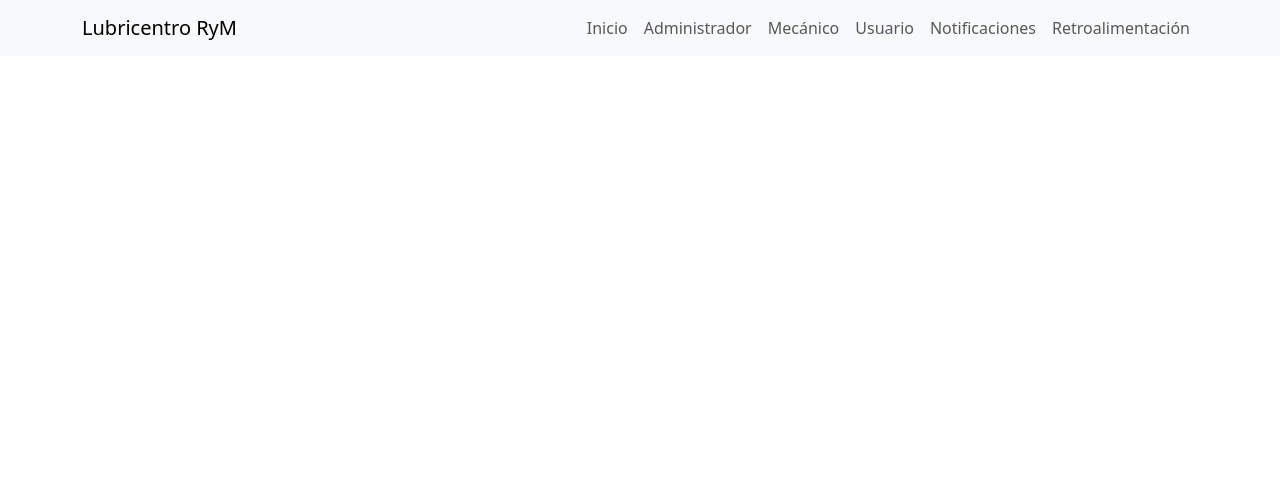
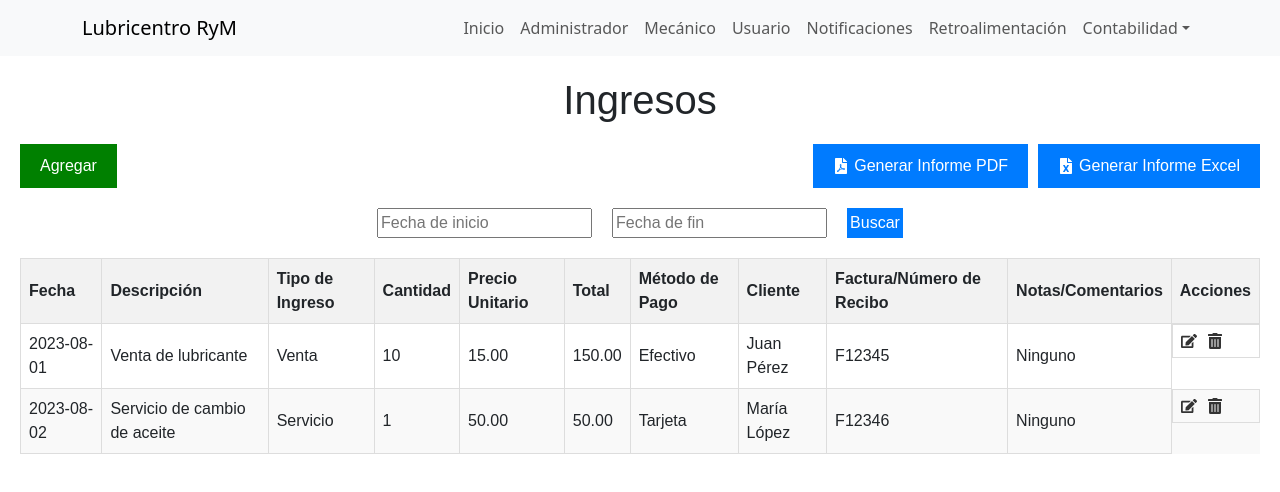
Before and after one commit to bacosta30762/ProyectoFinalFidelitas, a React (Create React App) app in the folder web-page-lubricentro/: page /ingresos in a window 1280 px wide. Shown: the top 492 px of the page. Built offline with nearby package versions, Linux system fonts and the light colour scheme.

Commit message:
Ingresos
pagina de ingresos

```diff
--- a/web-page-lubricentro/package.json
+++ b/web-page-lubricentro/package.json
@@ -10,7 +10,9 @@
     "bootstrap": "^5.3.3",
     "react": "^18.3.1",
     "react-bootstrap": "^2.10.4",
+    "react-datepicker": "^7.3.0",
     "react-dom": "^18.3.1",
+    "react-icons": "^5.2.1",
     "react-router-dom": "^6.26.0",
     "react-scripts": "5.0.1",
     "web-vitals": "^2.1.4"
--- a/web-page-lubricentro/src/App.jsx
+++ b/web-page-lubricentro/src/App.jsx
@@ -10,6 +10,7 @@ import NewsletterPage from "./pages/NewsletterPage";
 import FeedbackPage from "./pages/FeedbackPage";
 import SubscriptionPage from "./pages/SubscriptionPage";
 import FeedbackList from "./components/marketing/FeedbackList";
+import IngresosPage from './components/Contability/Ingresos'
 
 function App() {
   return (
@@ -31,6 +32,7 @@ function App() {
             element={<SubscriptionPage />}
           />
           <Route path="/marketing/feedback" element={<FeedbackList />} />
+          <Route path="/ingresos" element={<IngresosPage />} />
         </Routes>
       </Router>
     </div>
--- /dev/null
+++ b/web-page-lubricentro/src/components/Contability/Ingresos.jsx
@@ -0,0 +1,117 @@
+import React, { useState } from 'react';
+import { FaEdit, FaTrashAlt, FaFilePdf, FaFileExcel } from 'react-icons/fa';
+import DatePicker from 'react-datepicker';
+import 'react-datepicker/dist/react-datepicker.css';
+import './IngresosPage.css';
+
+const IngresosPage = () => {
+    const [startDate, setStartDate] = useState(null);
+    const [endDate, setEndDate] = useState(null);
+
+    //Función para búsqueda de fechas
+    const handleSearch = () => {
+        // Lógica de búsqueda según las fechas seleccionadas
+        console.log("Buscando ingresos desde:", startDate, "hasta:", endDate);
+    };
+
+    const ingresos = [
+        {
+            id: 1,
+            fecha: '2023-08-01',
+            descripcion: 'Venta de lubricante',
+            tipo: 'Venta',
+            cantidad: 10,
+            precioUnitario: 15.00,
+            total: 150.00,
+            metodoPago: 'Efectivo',
+            cliente: 'Juan Pérez',
+            factura: 'F12345',
+            comentarios: 'Ninguno',
+        },
+        {
+            id: 2,
+            fecha: '2023-08-02',
+            descripcion: 'Servicio de cambio de aceite',
+            tipo: 'Servicio',
+            cantidad: 1,
+            precioUnitario: 50.00,
+            total: 50.00,
+            metodoPago: 'Tarjeta',
+            cliente: 'María López',
+            factura: 'F12346',
+            comentarios: 'Ninguno',
+        },
+    ];
+
+    return (
+        <div className="ingresos-container">
+            <h1>Ingresos</h1>
+            <div className="buttons-container">
+                <button className="add-button">Agregar</button>
+                <div className="generate-buttons">
+                    <button className="pdf-button"><FaFilePdf /> Generar Informe PDF</button>
+                    <button className="excel-button"><FaFileExcel /> Generar Informe Excel</button>
+                </div>
+            </div>
+            <div className="date-picker-container">
+                <DatePicker
+                    selected={startDate}
+                    onChange={(date) => setStartDate(date)}
+                    selectsStart
+                    startDate={startDate}
+                    endDate={endDate}
+                    placeholderText="Fecha de inicio"
+                />
+                <DatePicker
+                    selected={endDate}
+                    onChange={(date) => setEndDate(date)}
+                    selectsEnd
+                    startDate={startDate}
+                    endDate={endDate}
+                    minDate={startDate}
+                    placeholderText="Fecha de fin"
+                />
+                <button className="search-button" onClick={handleSearch}>Buscar</button>
+            </div>
+            <table className="ingresos-table">
+                <thead>
+                    <tr>
+                        <th>Fecha</th>
+                        <th>Descripción</th>
+                        <th>Tipo de Ingreso</th>
+                        <th>Cantidad</th>
+                        <th>Precio Unitario</th>
+                        <th>Total</th>
+                        <th>Método de Pago</th>
+                        <th>Cliente</th>
+                        <th>Factura/Número de Recibo</th>
+                        <th>Notas/Comentarios</th>
+                        <th>Acciones</th>
+                    </tr>
+                </thead>
+                <tbody>
+                    {ingresos.map((ingreso) => (
+                        <tr key={ingreso.id}>
+                            <td>{ingreso.fecha}</td>
+                            <td>{ingreso.descripcion}</td>
+                            <td>{ingreso.tipo}</td>
+                            <td>{ingreso.cantidad}</td>
+                            <td>{ingreso.precioUnitario.toFixed(2)}</td>
+                            <td>{ingreso.total.toFixed(2)}</td>
+                            <td>{ingreso.metodoPago}</td>
+                            <td>{ingreso.cliente}</td>
+                            <td>{ingreso.factura}</td>
+                            <td>{ingreso.comentarios}</td>
+                            <td className="icon-group">
+                                <FaEdit className="edit-icon" />
+                                <FaTrashAlt className="delete-icon" />
+                            </td>
+                        </tr>
+                    ))}
+                </tbody>
+            </table>
+        </div>
+    );
+};
+
+export default IngresosPage;
--- /dev/null
+++ b/web-page-lubricentro/src/components/Contability/IngresosPage.css
@@ -0,0 +1,108 @@
+.ingresos-container {
+    padding: 20px;
+    font-family: Arial, sans-serif;
+}
+
+h1 {
+    text-align: center;
+    margin-bottom: 20px;
+}
+
+.buttons-container {
+    display: flex;
+    justify-content: space-between;
+    align-items: center;
+    margin-bottom: 20px;
+}
+
+.add-button {
+    background-color: green;
+    color: white;
+    border: none;
+    padding: 10px 20px;
+    cursor: pointer;
+}
+
+.add-button:hover {
+    background-color: darkgreen;
+}
+
+.generate-buttons {
+    display: flex;
+    gap: 10px;
+}
+
+.pdf-button, .excel-button {
+    background-color: #007bff;
+    color: white;
+    border: none;
+    padding: 10px 20px;
+    cursor: pointer;
+    display: flex;
+    align-items: center;
+    gap: 5px;
+}
+
+.pdf-button:hover {
+    background-color: #0056b3;
+}
+
+.excel-button:hover {
+    background-color: #28a745;
+}
+
+.search-button {
+    background-color: #007bff;
+    color: white;
+    border: none;
+    padding: 3px 3px;
+    cursor: pointer;
+}
+
+.search-button:hover {
+    background-color: #0056b3;
+}
+
+.date-picker-container {
+    display: flex;
+    justify-content: center;
+    gap: 20px;
+    margin-bottom: 20px;
+}
+
+.ingresos-table {
+    width: 100%;
+    border-collapse: collapse;
+}
+
+.ingresos-table th, .ingresos-table td {
+    border: 1px solid #ddd;
+    padding: 8px;
+    text-align: left;
+}
+
+.ingresos-table th {
+    background-color: #f2f2f2;
+}
+
+.ingresos-table tr:nth-child(even) {
+    background-color: #f9f9f9;
+}
+
+.icon-group {
+    display: flex;
+    gap: 10px;
+}
+
+.edit-icon, .delete-icon {
+    cursor: pointer;
+    color: #333;
+}
+
+.edit-icon:hover {
+    color: blue;
+}
+
+.delete-icon:hover {
+    color: red;
+}
--- a/web-page-lubricentro/src/components/Login/header.js
+++ b/web-page-lubricentro/src/components/Login/header.js
@@ -2,6 +2,7 @@ import React from "react";
 import { NavLink } from "react-router-dom";
 import Container from "react-bootstrap/Container";
 import Nav from "react-bootstrap/Nav";
+import NavDropdown from 'react-bootstrap/NavDropdown';
 import Navbar from "react-bootstrap/Navbar";
 
 export default function AppHeader() {
@@ -32,6 +33,11 @@ export default function AppHeader() {
             <Nav.Link as={NavLink} to="/feedback">
               Retroalimentación
             </Nav.Link>
+            <NavDropdown title="Contabilidad" id="basic-nav-dropdown">
+                            <NavDropdown.Item as={NavLink} to="/ingresos">Ingresos</NavDropdown.Item>
+                            <NavDropdown.Item as={NavLink} to="/egresos">Egresos</NavDropdown.Item>
+                            <NavDropdown.Item as={NavLink} to="/reportes">Reportes Financieros</NavDropdown.Item>
+                        </NavDropdown>
           </Nav>
         </Navbar.Collapse>
       </Container>
```
Also changed, not shown: 1 other file (tests, documents, lock files or other folders).
